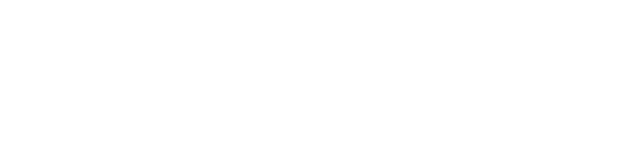
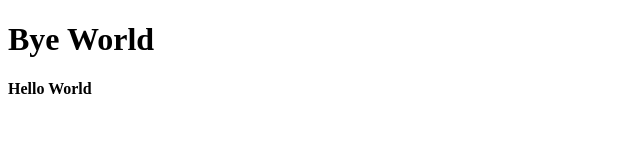
Before and after one commit to nardogrey45/web2, a plain HTML site: page index.html in a window 1280 px wide. Shown: the whole page, without its empty margins (0-640 px from the left). Drawn offline with Linux system fonts and the light colour scheme.

Commit message:
feature3

```diff
--- a/index.html
+++ b/index.html
@@ -6,6 +6,7 @@
     <title>Document</title>
 </head>
 <body>
-
+    <h1>Bye World</h1>
+    <h4>Hello World</h4>
 </body>
 </html>
```
